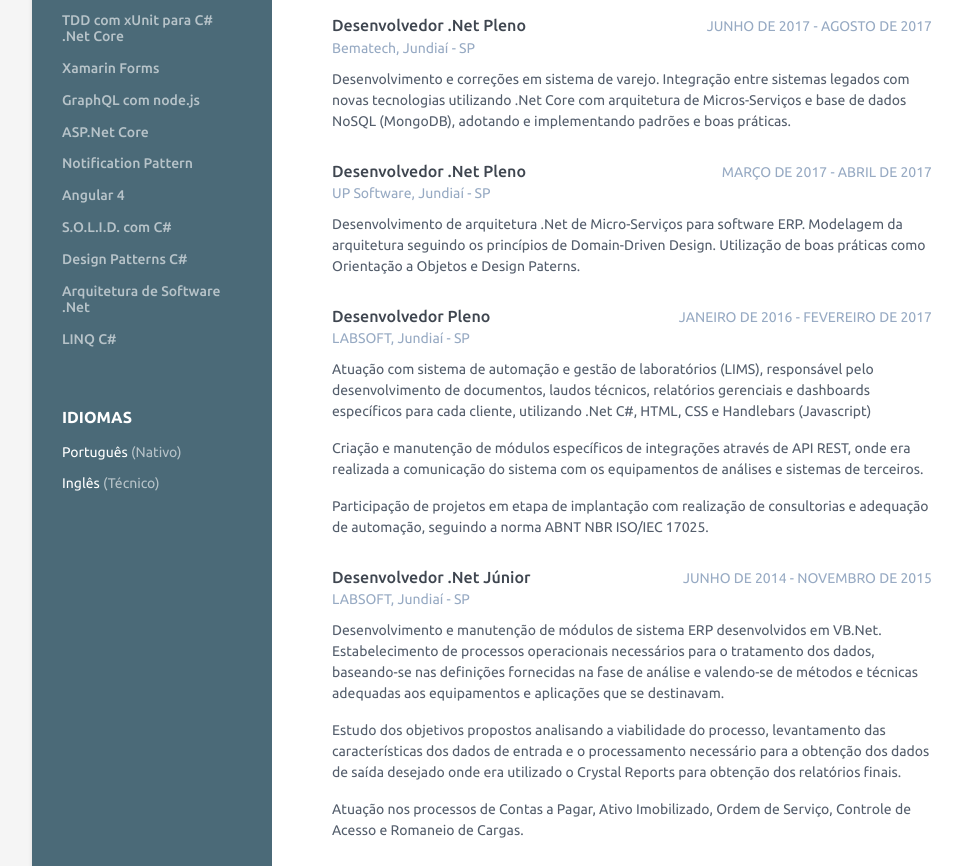
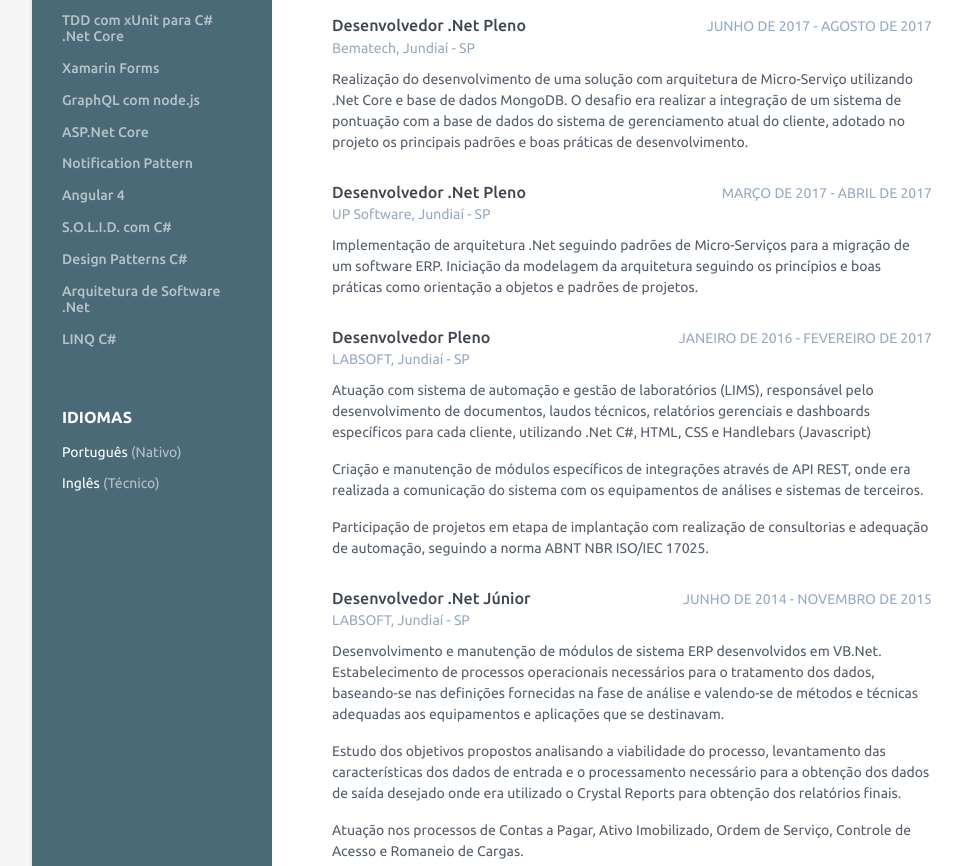
Before and after one commit to ricardorinco/ricardorinco.github.io, a plain HTML site: page index.html in a window 1280 px wide. Shown: the part 1048-1914 px from the top of the page, without its empty margins (128-1090 px from the left). Drawn offline with Linux system fonts and the light colour scheme.

Commit message:
Atuação de experiência: bematech e upsoftware

```diff
--- a/index.html
+++ b/index.html
@@ -302,9 +302,10 @@
                     </div>
                     <div class="details">
                         <p>
-                            Desenvolvimento e correções em sistema de varejo. Integração entre sistemas legados com
-                            novas tecnologias utilizando .Net Core com arquitetura de Micros-Serviços e base de dados
-                            NoSQL (MongoDB), adotando e implementando padrões e boas práticas.
+                            Realização do desenvolvimento de uma solução com arquitetura de Micro-Serviço utilizando
+                            .Net Core e base de dados MongoDB. O desafio era realizar a integração de um sistema de
+                            pontuação com a base de dados do sistema de gerenciamento atual do cliente, adotado no
+                            projeto os principais padrões e boas práticas de desenvolvimento.
                         </p>
                     </div>
                 </div>
@@ -321,9 +322,9 @@
                     </div>
                     <div class="details">
                         <p>
-                            Desenvolvimento de arquitetura .Net de Micro-Serviços para software ERP. Modelagem da
-                            arquitetura seguindo os princípios de Domain-Driven Design. Utilização de boas práticas como
-                            Orientação a Objetos e Design Paterns.
+                            Implementação de arquitetura .Net seguindo padrões de Micro-Serviços para a migração de um
+                            software ERP. Iniciação da modelagem da arquitetura seguindo os princípios e boas práticas
+                            como orientação a objetos e padrões de projetos.
                         </p>
                     </div>
                 </div>
```
